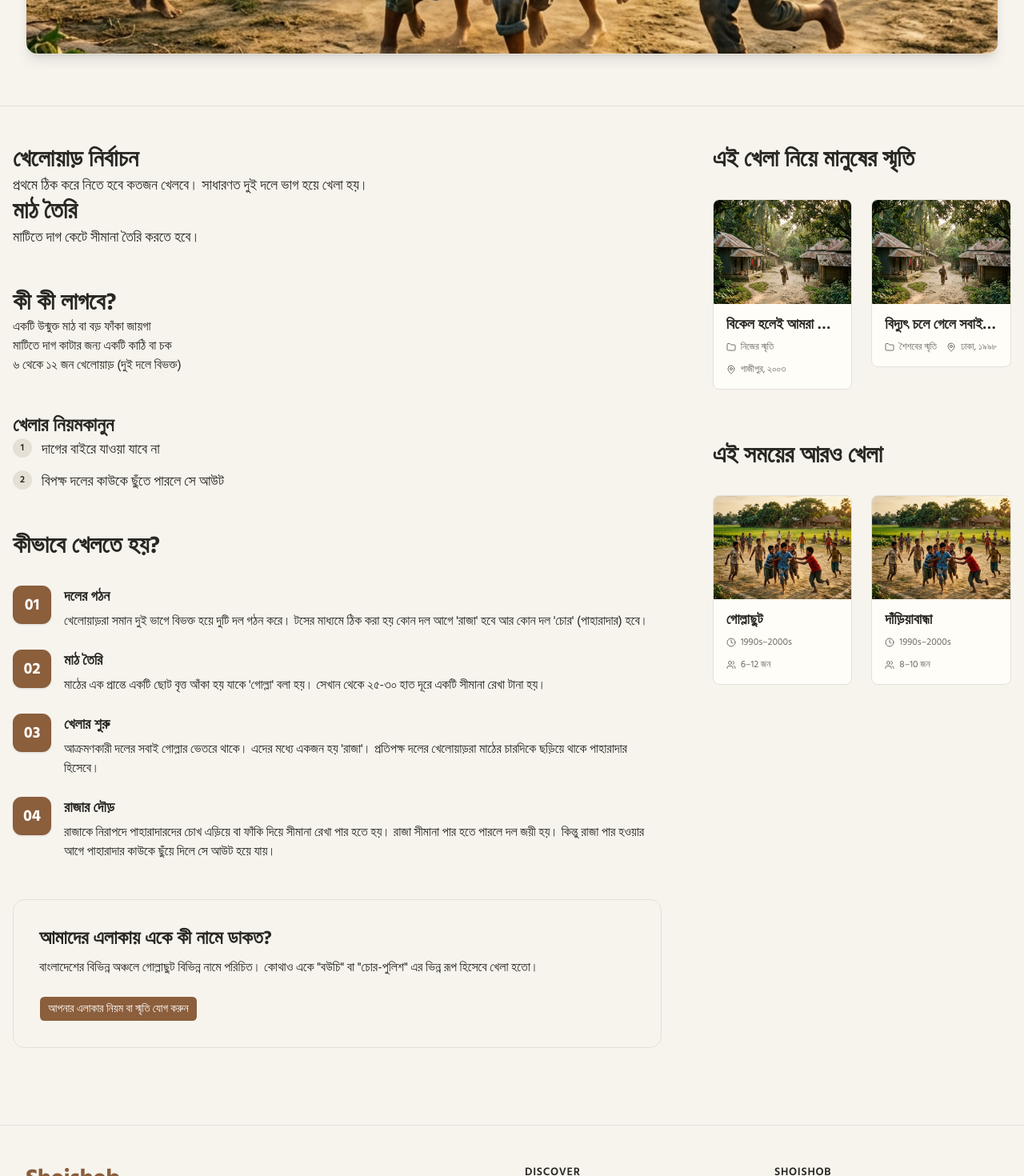
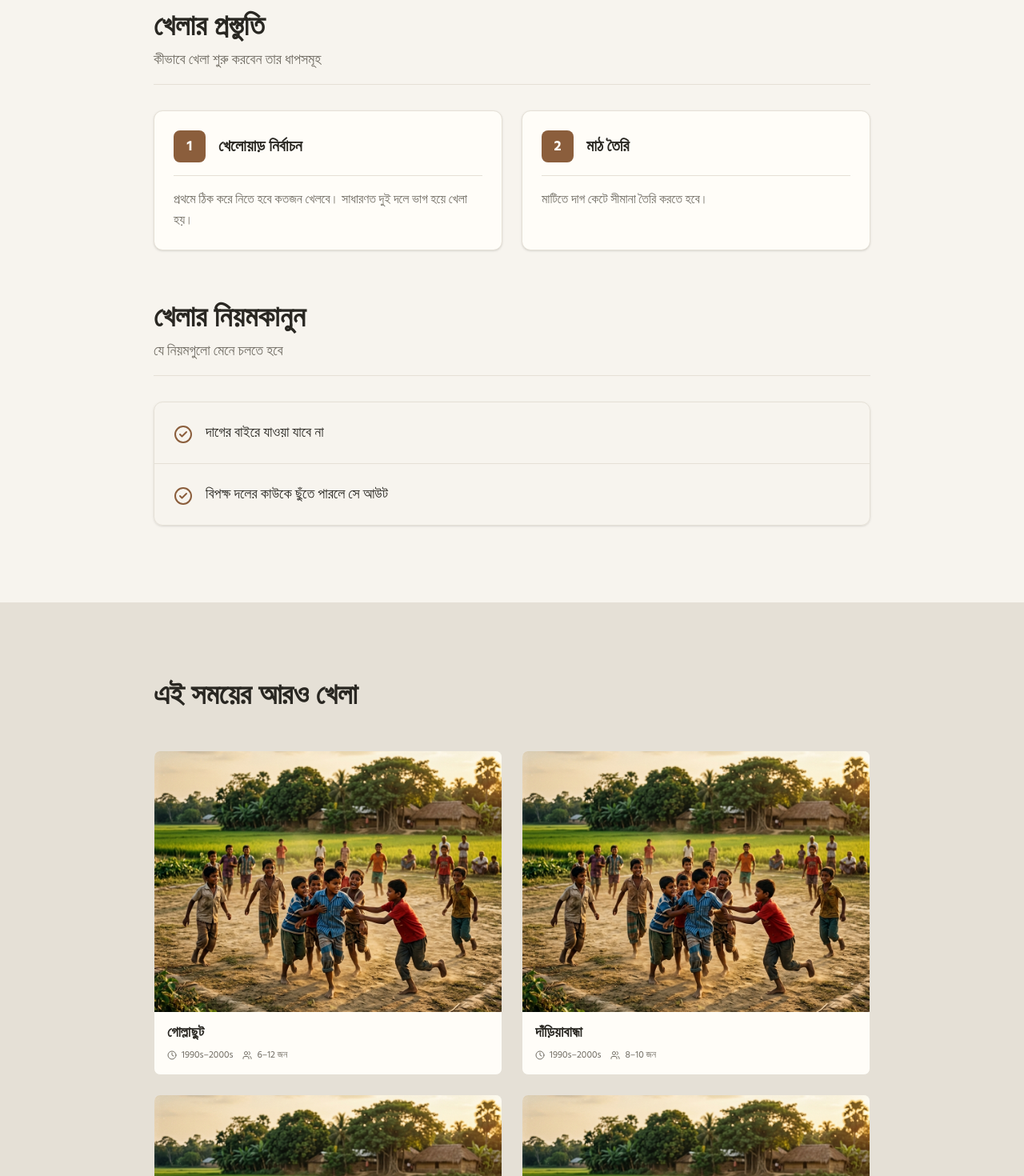
Before and after one commit to mdrakibali/shoishob, a Next.js app: page /games/bouchi in a window 1280 px wide. Shown: the part 940-2410 px from the top of the page at 80% size. Built offline with nearby package versions, Linux system fonts and the light colour scheme.

Commit message:
refactor: update game details page layout and redesign instruction and related content sections

```diff
--- a/src/app/(public)/games/[slug]/page.tsx
+++ b/src/app/(public)/games/[slug]/page.tsx
@@ -1,7 +1,8 @@
 import { GameDetailHeader } from "@/components/features/games/game-detail-header"
 import { GameInstructions } from "@/components/features/games/game-instructions"
 import { GameRelatedContent } from "@/components/features/games/game-related-content"
-import { MOCK_GAMES, MOCK_MEMORIES } from "@/lib/mock-data"
+import { MOCK_GAMES } from "@/lib/mock-data"
+import { PageSection } from "@/components/ui/section"
 import { notFound } from "next/navigation"
 
 export default async function GameDetailsPage({
@@ -39,17 +40,13 @@ export default async function GameDetailsPage({
     <div className="w-full">
       <GameDetailHeader game={gameDetails} />
 
-      <div className="container mx-auto px-4 py-12 max-w-7xl">
-        <div className="grid grid-cols-1 gap-16 lg:grid-cols-3">
-          <div className="lg:col-span-2">
-          <GameInstructions instructions={gameDetails.instructions} rules={gameDetails.rules} />
-        </div>
+      <PageSection className="bg-background">
+        <GameInstructions instructions={gameDetails.instructions} rules={gameDetails.rules} />
+      </PageSection>
 
-        <div className="lg:col-span-1">
-          <GameRelatedContent memories={MOCK_MEMORIES.slice(0, 2)} relatedGames={MOCK_GAMES.slice(0, 2)} />
-        </div>
-        </div>
-      </div>
+      <PageSection className="bg-muted">
+        <GameRelatedContent relatedGames={MOCK_GAMES.slice(0, 4)} memories={[]} />
+      </PageSection>
     </div>
   )
 }
--- a/src/components/features/games/game-detail-header.tsx
+++ b/src/components/features/games/game-detail-header.tsx
@@ -15,7 +15,7 @@ import { GameData } from "@/types"
 export function GameDetailHeader({ game }: { game: GameData }) {
   return (
     <div className="bg-surface border-border border-b pt-8 pb-16">
-      <div className="container mx-auto max-w-7xl px-4 sm:px-6 lg:px-8">
+      <div className="container mx-auto max-w-4xl px-4 sm:px-6 lg:px-8">
         <Breadcrumb className="mb-8">
           <BreadcrumbList>
             <BreadcrumbItem>
--- a/src/components/features/games/game-instructions.tsx
+++ b/src/components/features/games/game-instructions.tsx
@@ -1,5 +1,5 @@
-import { Button } from "@/components/ui/button"
-import Link from "next/link"
+import { SectionHeader } from "@/components/ui/section"
+import { CheckCircle2 } from "lucide-react"
 
 interface GameInstructionsProps {
   instructions: { title: string; description: string }[]
@@ -8,112 +8,59 @@ interface GameInstructionsProps {
 
 export function GameInstructions({ instructions, rules }: GameInstructionsProps) {
   return (
-    <div className="prose prose-lg dark:prose-invert prose-headings: prose-a:text-primary max-w-none">
+    <div className="mx-auto w-full max-w-4xl space-y-16">
+
+      {/* Instructions Section */}
+      <div>
+        <SectionHeader
+          title="খেলার প্রস্তুতি"
+          description="কীভাবে খেলা শুরু করবেন তার ধাপসমূহ"
+          className="mb-8"
+        />
+        <div className="grid grid-cols-1 gap-6 sm:grid-cols-2">
           {instructions.map((inst, index) => (
-        <div key={index}>
-          <h2 className="text-foreground text-3xl font-bold">{inst.title}</h2>
-          <p className="text-secondary-foreground text-lg leading-relaxed">
+            <div
+              key={index}
+              className="bg-card text-card-foreground flex flex-col gap-4 rounded-xl border p-6 shadow-sm transition-shadow hover:shadow-md"
+            >
+              <div className="flex items-center gap-4 border-b pb-4">
+                <div className="bg-primary text-primary-foreground flex size-10 shrink-0 items-center justify-center rounded-lg text-lg font-bold">
+                  {index + 1}
+                </div>
+                <h3 className="text-xl font-bold">{inst.title}</h3>
+              </div>
+              <p className="text-muted-foreground leading-relaxed">
                 {inst.description}
               </p>
             </div>
           ))}
-
-      <div className="my-12"></div>
-
-      <h2 className="text-foreground text-3xl font-bold">কী কী লাগবে?</h2>
-      <ul className="text-secondary-foreground">
-        <li>একটি উন্মুক্ত মাঠ বা বড় ফাঁকা জায়গা</li>
-        <li>মাটিতে দাগ কাটার জন্য একটি কাঠি বা চক</li>
-        <li>৬ থেকে ১২ জন খেলোয়াড় (দুই দলে বিভক্ত)</li>
-      </ul>
-
-      <div className="my-12"></div>
-
-      <h2 className="text-foreground mt-12 text-2xl font-bold">খেলার নিয়মকানুন</h2>
-      <ul className="text-secondary-foreground space-y-3 text-lg">
-        {rules.map((rule, index) => (
-          <li key={index} className="flex items-start gap-3">
-            <span className="flex size-6 shrink-0 items-center justify-center rounded-full bg-secondary text-xs font-semibold text-secondary-foreground">
-              {index + 1}
-            </span>
-            <span>{rule}</span>
-          </li>
-        ))}
-      </ul>
-
-      <div className="my-12"></div>
-
-      <h2 className="text-foreground text-3xl font-bold">কীভাবে খেলতে হয়?</h2>
-
-      <div className="not-prose my-8 space-y-6">
-        <div className="flex gap-4">
-          <div className="bg-primary text-primary-foreground flex h-12 w-12 shrink-0 items-center justify-center rounded-xl text-xl font-bold shadow-sm">
-            01
-          </div>
-          <div>
-            <h4 className="text-foreground mb-1 text-lg font-bold">দলের গঠন</h4>
-            <p className="text-secondary-foreground">
-              খেলোয়াড়রা সমান দুই ভাগে বিভক্ত হয়ে দুটি দল গঠন করে। টসের মাধ্যমে ঠিক করা হয় কোন দল আগে
-              'রাজা' হবে আর কোন দল 'চোর' (পাহারাদার) হবে।
-            </p>
         </div>
       </div>
 
-        <div className="flex gap-4">
-          <div className="bg-primary text-primary-foreground flex h-12 w-12 shrink-0 items-center justify-center rounded-xl text-xl font-bold shadow-sm">
-            02
+      {/* Rules Section */}
+      <div>
+        <SectionHeader
+          title="খেলার নিয়মকানুন"
+          description="যে নিয়মগুলো মেনে চলতে হবে"
+          className="mb-8"
+        />
+        <div className="bg-surface border-border overflow-hidden rounded-xl border shadow-sm">
+          <div className="flex flex-col">
+            {rules.map((rule, index) => (
+              <div
+                key={index}
+                className="flex items-start gap-4 border-b p-6 last:border-b-0 hover:bg-muted/50 transition-colors"
+              >
+                <div className="text-primary mt-1 shrink-0">
+                  <CheckCircle2 className="size-6" />
                 </div>
-          <div>
-            <h4 className="text-foreground mb-1 text-lg font-bold">মাঠ তৈরি</h4>
-            <p className="text-secondary-foreground">
-              মাঠের এক প্রান্তে একটি ছোট বৃত্ত আঁকা হয় যাকে 'গোল্লা' বলা হয়। সেখান থেকে ২৫-৩০ হাত
-              দূরে একটি সীমানা রেখা টানা হয়।
-            </p>
+                <p className="text-foreground text-lg">{rule}</p>
               </div>
-        </div>
-
-        <div className="flex gap-4">
-          <div className="bg-primary text-primary-foreground flex h-12 w-12 shrink-0 items-center justify-center rounded-xl text-xl font-bold shadow-sm">
-            03
-          </div>
-          <div>
-            <h4 className="text-foreground mb-1 text-lg font-bold">খেলার শুরু</h4>
-            <p className="text-secondary-foreground">
-              আক্রমণকারী দলের সবাই গোল্লার ভেতরে থাকে। এদের মধ্যে একজন হয় 'রাজা'। প্রতিপক্ষ দলের
-              খেলোয়াড়রা মাঠের চারদিকে ছড়িয়ে থাকে পাহারাদার হিসেবে।
-            </p>
-          </div>
-        </div>
-
-        <div className="flex gap-4">
-          <div className="bg-primary text-primary-foreground flex h-12 w-12 shrink-0 items-center justify-center rounded-xl text-xl font-bold shadow-sm">
-            04
-          </div>
-          <div>
-            <h4 className="text-foreground mb-1 text-lg font-bold">রাজার দৌড়</h4>
-            <p className="text-secondary-foreground">
-              রাজাকে নিরাপদে পাহারাদারদের চোখ এড়িয়ে বা ফাঁকি দিয়ে সীমানা রেখা পার হতে হয়। রাজা
-              সীমানা পার হতে পারলে দল জয়ী হয়। কিন্তু রাজা পার হওয়ার আগে পাহারাদার কাউকে ছুঁয়ে দিলে
-              সে আউট হয়ে যায়।
-            </p>
+            ))}
           </div>
         </div>
       </div>
 
-      <div className="my-12"></div>
-
-      <div className="bg-surface border-border mb-12 rounded-2xl border p-8">
-        <h2 className="text-foreground mt-0 mb-2 text-2xl font-bold">
-          আমাদের এলাকায় একে কী নামে ডাকত?
-        </h2>
-        <p className="text-secondary-foreground mb-6">
-          বাংলাদেশের বিভিন্ন অঞ্চলে গোল্লাছুট বিভিন্ন নামে পরিচিত। কোথাও একে "বউচি" বা "চোর-পুলিশ"
-          এর ভিন্ন রূপ হিসেবে খেলা হতো।
-        </p>
-        <Button asChild className="bg-primary hover:bg-primary-hover text-primary-foreground">
-          <Link href="/submit">আপনার এলাকার নিয়ম বা স্মৃতি যোগ করুন</Link>
-        </Button>
-      </div>
     </div>
   )
 }
--- a/src/components/features/games/game-related-content.tsx
+++ b/src/components/features/games/game-related-content.tsx
@@ -1,29 +1,38 @@
 import { MemoryCard } from "@/components/shared/memory-card"
 import { GameCard } from "@/components/shared/game-card"
+import { SectionHeader } from "@/components/ui/section"
 import { GameRelatedContentProps } from "@/types"
 
 export function GameRelatedContent({ memories = [], relatedGames = [] }: GameRelatedContentProps) {
   return (
-    <>
-      <div className="mb-16">
-        <h2 className="text-foreground mb-8 text-3xl font-bold">
-          এই খেলা নিয়ে মানুষের স্মৃতি
-        </h2>
-        <div className="grid grid-cols-1 gap-6 md:grid-cols-2">
+    <div className="mx-auto w-full max-w-4xl space-y-20">
+      {memories.length > 0 && (
+        <div>
+          <SectionHeader
+            title="এই খেলা নিয়ে মানুষের স্মৃতি"
+            className="mb-8"
+          />
+          <div className="grid grid-cols-1 gap-6 sm:grid-cols-2">
             {memories.map((memory) => (
               <MemoryCard key={memory.id} memory={memory} />
             ))}
           </div>
         </div>
+      )}
 
-      <div className="mb-8">
-        <h2 className="text-foreground mb-8 text-3xl font-bold">এই সময়ের আরও খেলা</h2>
-        <div className="grid grid-cols-1 gap-6 md:grid-cols-2">
+      {relatedGames.length > 0 && (
+        <div>
+          <SectionHeader
+            title="এই সময়ের আরও খেলা"
+            className="mb-8"
+          />
+          <div className="grid grid-cols-1 gap-6 sm:grid-cols-2">
             {relatedGames.map((game) => (
               <GameCard key={game.id} game={game} />
             ))}
           </div>
         </div>
-    </>
+      )}
+    </div>
   )
 }
```
Lines whose indentation alone changed are shown as unchanged.
